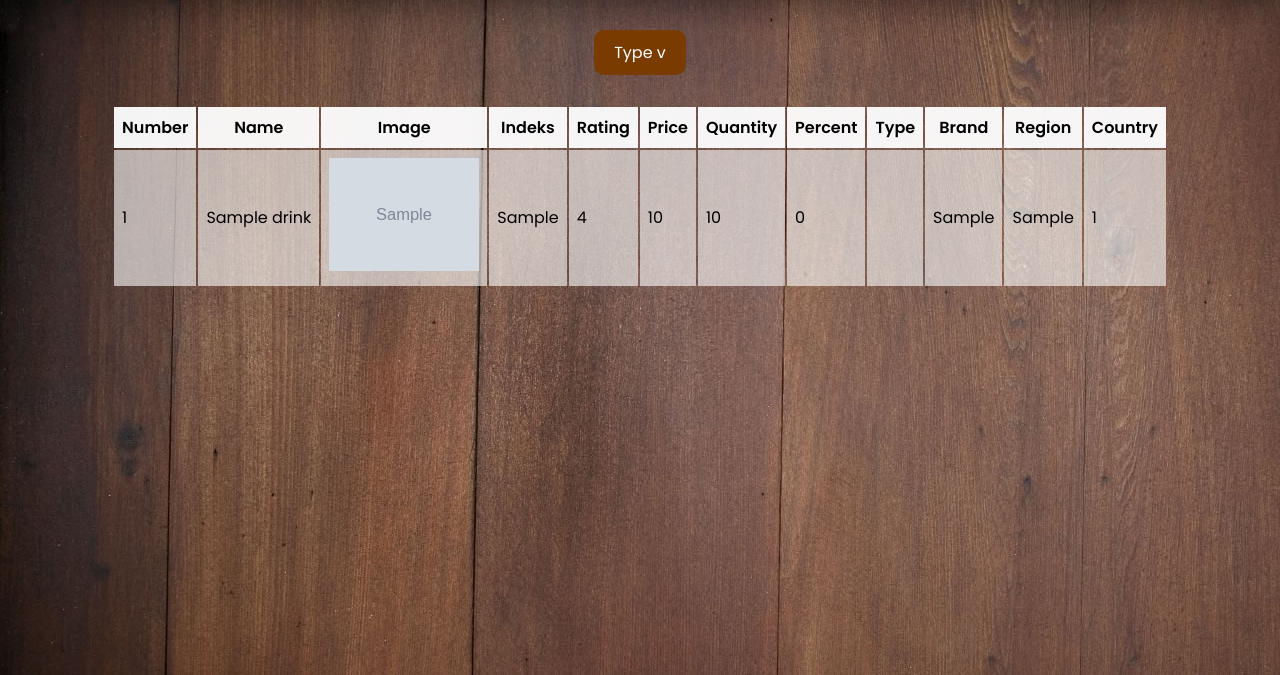
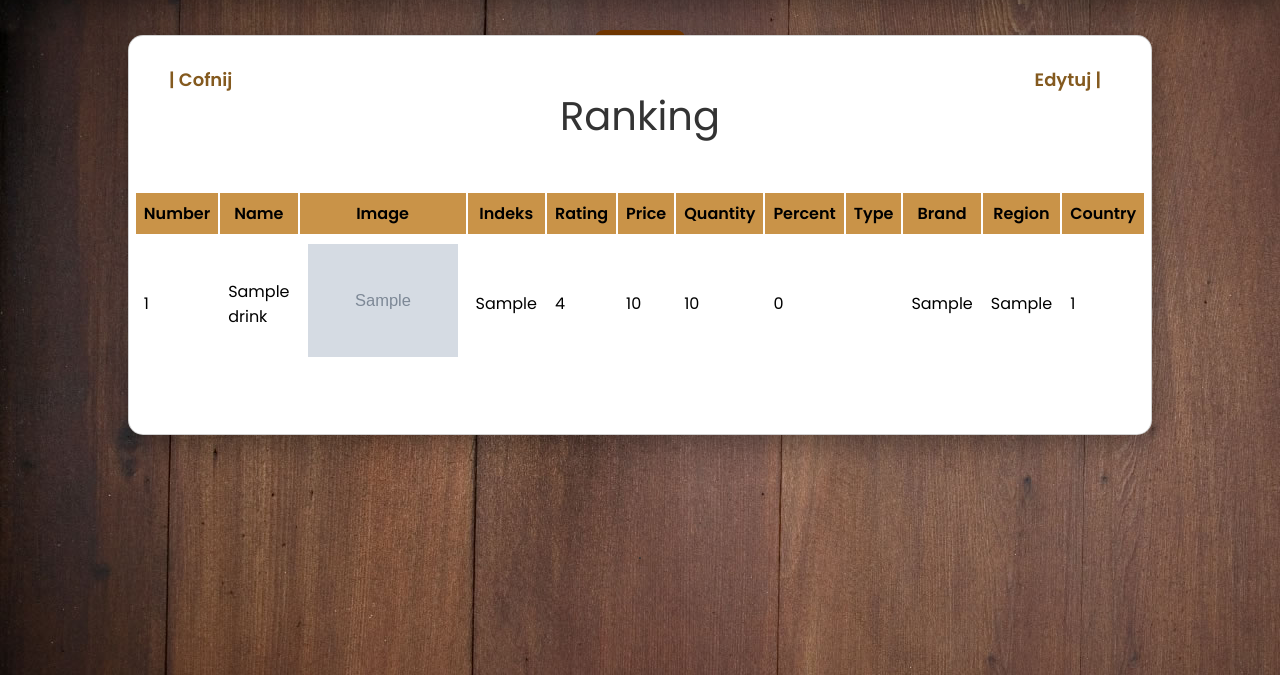
Before and after one commit to Wojanix/IndeksRompera, a PHP site: page /pages/ranking.php in a window 1280 px wide. Shown: the part 68-743 px from the top of the page. Run offline with PHP 8.4, Linux system fonts and the light colour scheme; tables that the repository leaves empty or names only in its code hold one stand-in row (values such as "Sample post"); grey boxes marked "Sample" are stand-in pictures.

Commit message:
Ranking cs part 1

```diff
--- a/css/main.css
+++ b/css/main.css
@@ -102,3 +102,98 @@
     transform: translateY(5px);
     box-shadow: 0px 0px 0px 0px #845a1f;
   }
+
+  .smallT{
+    font-size: 13px;
+}
+
+.midT{
+    width: 400px;
+    text-align: center;
+    font-size: 14px;
+}
+
+.bigT{
+    font-size: 23px;
+}
+
+.shortT{
+    width: 170px;
+    text-align: center;
+}
+
+.longT{
+  width: 500px;
+  text-align: center;
+}
+
+.hugeT{
+  font-size: 40px;
+  text-align: center;
+}
+
+
+
+.leftTop a,  .rightTop a{
+  text-decoration: none;
+  color: #845a1f;
+}
+
+.leftTop a:after {
+  content: " - Back";
+  position: relative;
+  opacity: 0;
+  left: -20px;
+  -webkit-transition: all 1s;
+  transition: all 1s;
+}
+
+.leftTop a:hover:after {
+  opacity: 1;
+  left: 0px;
+}
+
+.rightTop a:before {
+  content: " Edit -";
+  position: relative;
+  opacity: 0;
+  right: -12px;
+  -webkit-transition: all 1s;
+  transition: all 1s;
+}
+
+.rightTop a:hover:before {
+  opacity: 1;
+  right: 10px;
+}
+
+.leftTop{
+  position: absolute;
+  top: 30px;
+  left: 40px;
+  font-weight:600;
+  color:#845a1f;
+  cursor: pointer;
+  font-size: 18px;
+  transition: .5s;
+}
+
+.rightTop{
+  position: absolute;
+  top: 30px;
+  right: 50px;
+  font-weight:600;
+  color:#845a1f;
+  cursor: pointer;
+  font-size: 18px;
+  transition: .5s;
+}
+
+.drinkInfo{
+  margin-top: 20px;
+  display: flex;
+  flex-direction: row;
+  text-align: center;
+  gap: 25px;
+
+}
--- a/css/ranking.css
+++ b/css/ranking.css
@@ -1,5 +1,32 @@
+.rankingTable{
+    background-color: white;
+    box-shadow: 0 0 10px rgba(0, 0, 0, 0.1);
+    box-shadow: 0 8px 32px 0 rgba(0, 0, 0, 0.37);
+    backdrop-filter: blur( 8.5px );
+    -webkit-backdrop-filter: blur( 8.5px );
+    border: 1px solid rgba(0, 0, 0, 0.18);
+    display: flex;
+    flex-direction: column;
+    width: 80vw;
+    gap: 10px;
+    align-items: center;
+    justify-content: center;
+    min-width: 300px;
+    height: fit-content;
+    padding: 50px 80px 60px 80px;
+    border-radius: 15px;
+
+
+    transform: translate(0,-70px);
+    transition: .5s;
+}
+
 .filters{
     margin: 30px;
+}
+
+th{
+    background-color: #c99348;
 }
 
 td, th{
@@ -10,11 +37,6 @@ td, th{
 tbody{
     border-radius: 8px;
 }
-th{
-
-    background: rgba(255, 255, 255, 0.9);
-}
-
 tr{
     transition: .5s;
     cursor: pointer;
@@ -27,7 +49,7 @@ tr:nth-child(even){
 
 
 tr:hover{
-    background-color: rgb(100, 71, 13);
+    background-color: #d59d4d;
 }
 
 th a{
--- a/pages/ranking.php
+++ b/pages/ranking.php
@@ -75,6 +75,12 @@ echo '<script type="text/javascript">',
 </section>
 
 <!-- Table -->
+ <section class="rankingTable">
+ <div class="leftTop"> <a href="ranking.php">| Cofnij</a> </div>
+    <div class="rightTop"><a href="ranking.php">Edytuj |</a></div>
+
+ <p class="hugeT">Ranking</p>
+ <br>
 <table>
 <tr>
     <th>
@@ -150,6 +156,8 @@ foreach($records as $record){
 }
 ?>
 </table>
+
+</section>
 <br><br>
 <p>.</p>
 
```
Also changed, not shown: css/drink.css (+1 -83 lines).
